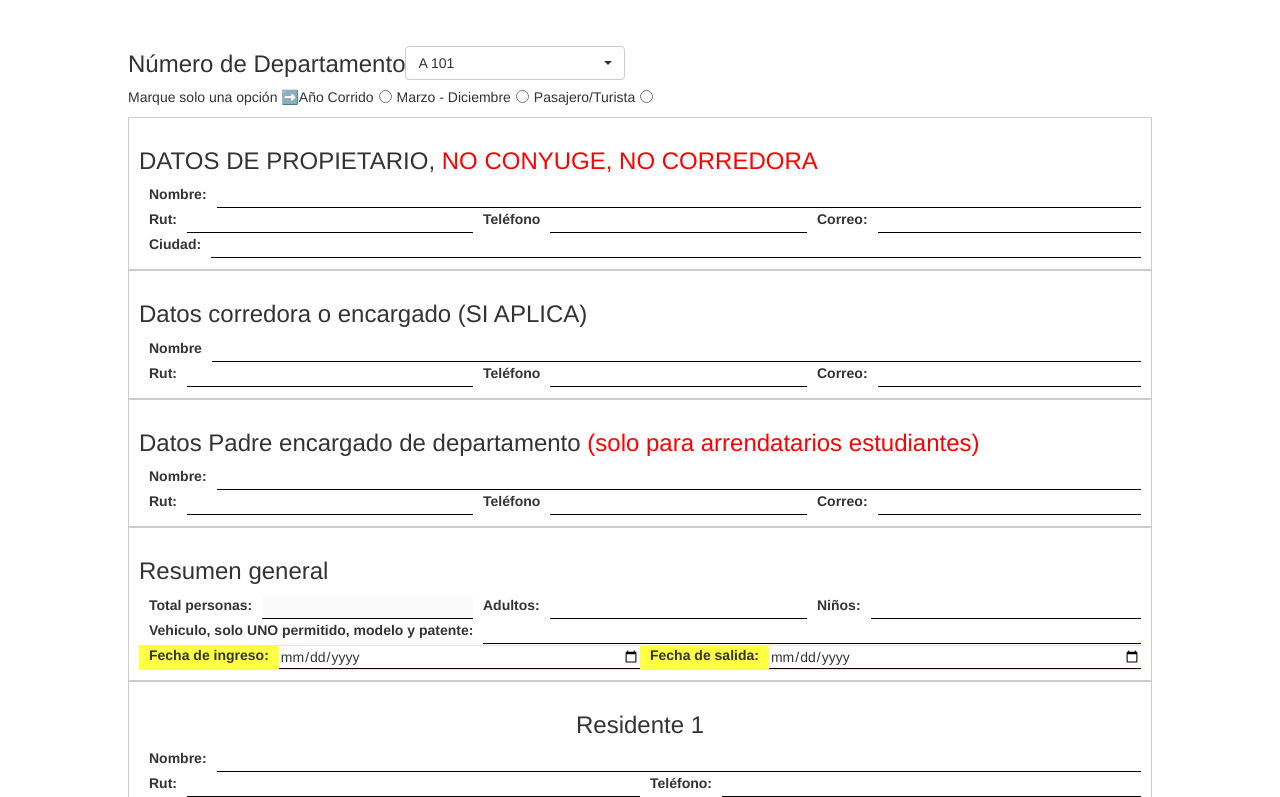
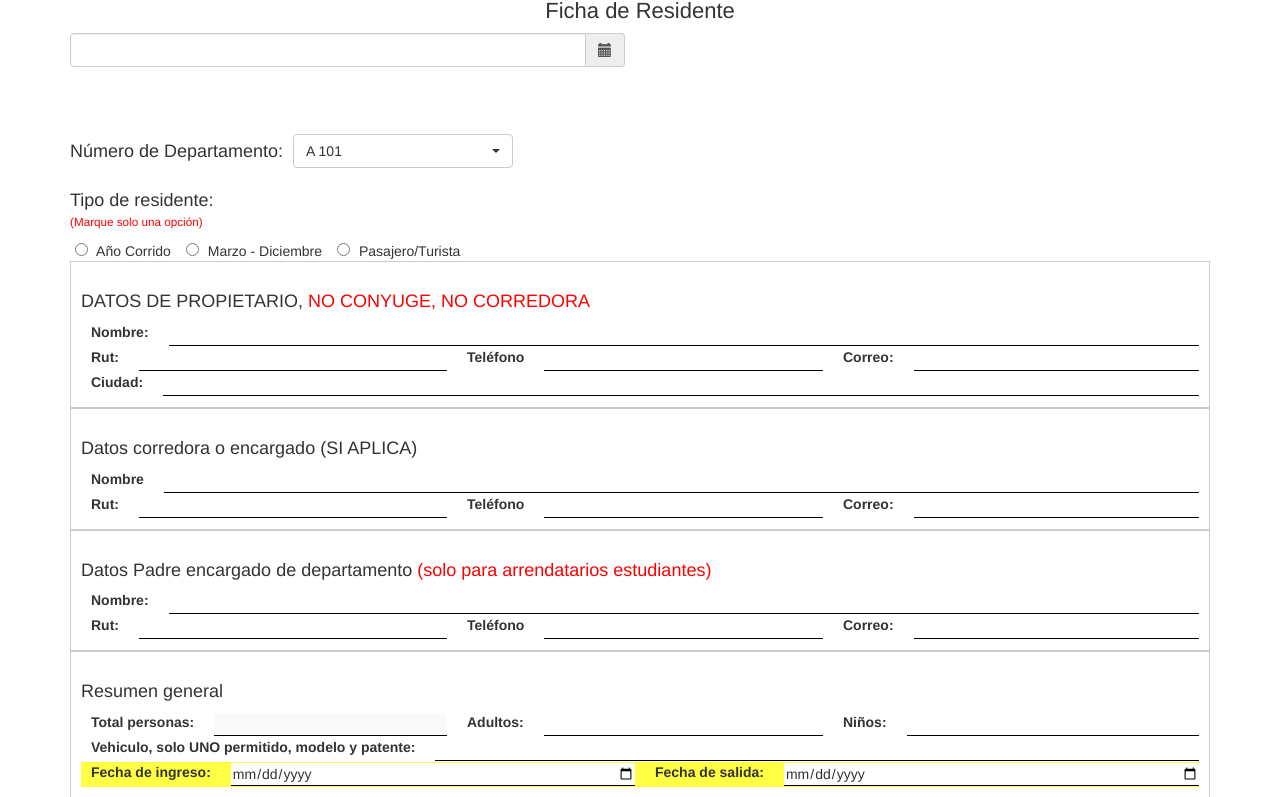
Before and after one commit to EniDev911/fichas-residentes, a plain HTML site: page index.html in a window 1280 px wide. Shown: the part 69-866 px from the top of the page. Drawn offline with nearby package versions, Linux system fonts and the light colour scheme.

Commit message:
demo picker

```diff
--- a/index.html
+++ b/index.html
@@ -2,89 +2,68 @@
 <html lang="en">
 <head>
 	<meta charset="UTF-8">
-	<meta name="viewport" content="width=device-width, initial-scale=1.0">
 	<title>Fichas residentes</title>
-
+	<meta name="viewport" content="width=device-width, initial-scale=1">
     <link rel='stylesheet prefetch' href='https://maxcdn.bootstrapcdn.com/bootstrap/3.3.7/css/bootstrap.min.css'>
     <link rel='stylesheet prefetch' href='https://cdnjs.cloudflare.com/ajax/libs/bootstrap-select/1.11.2/css/bootstrap-select.min.css'>
 
     <script src="https://ajax.googleapis.com/ajax/libs/jquery/1.11.2/jquery.min.js"></script>
     <script src="https://maxcdn.bootstrapcdn.com/bootstrap/3.3.2/js/bootstrap.min.js"></script>
     <script src="//cdnjs.cloudflare.com/ajax/libs/bootstrap-select/1.6.3/js/bootstrap-select.min.js"></script>
+    <link href="bootstrap-datetimepicker.min.css" type="text/css" media="all" rel="stylesheet" />
+    <script type="text/javascript" src="//cdnjs.cloudflare.com/ajax/libs/moment.js/2.9.0/moment-with-locales.min.js"></script>
+    <script src="libs/bootstrap-datetimepicker.min.js"></script>
 
-    	<style>
-
-		.flex {
-			display: flex;
-			width: 100%;
-			flex-wrap: nowrap;
-			justify-content: flex-start;
-			flex-direction: column;
-		}
-		fieldset {
-			padding: 10px;
-			overflow: hidden;
-			border: 1px solid #ccc;
-		}
-		.input {
-			flex-basis: fill;
-			width: 100%;
-			border: 0;
-			border-bottom: 1px solid #000;
-		}
-		form {
-			width: 96%;
-			margin: 40px auto;
-		}
-		label {
-			white-space: nowrap;
-			width: fit-content;
-			padding: 0 10px;
-		}
-		h1 {
-			margin: 20px 0;
-		}
-		select {
-			vertical-align: middle;
-			align-self: flex-start;
-			margin: 0 6px;
-		}
-		input[type="radio"] {
-			margin: 0 5px;
-		}
-		button {
-			padding: 10px;
-			margin: 8px 0;
-		}
-
-		@media (min-width: 720px) {
-			.flex {
-				flex-direction: row;
-				align-items: center;
-			}
-			form {
-				width: 80%;
-			}
-		}
-	</style>
+    <link rel="stylesheet" href="partial.css">
+    <link rel="stylesheet" href="media.css">
 </head>
 <body>
 <h1 align="center">Condominio Espacio Uno III</h1>
-<form action="">
+<h2 align="center">Ficha de Residente</h2>
+<div class="container">
+   <div class="row">
+      <div class='col-sm-6'>
+         <div class="form-group">
+            <div class='input-group date' id='datetimepicker1'>
+               <input type='text' class="form-control" />
+               <span class="input-group-addon">
+               <span class="glyphicon glyphicon-calendar"></span>
+               </span>
+            </div>
+         </div>
+      </div>
+      <script type="text/javascript">
+         $(function () {
+             $('#datetimepicker1').datetimepicker({
+            "allowInputToggle": true,
+            "showClose": true,
+            "showClear": true,
+            "showTodayButton": true,
+            "format": "MM/DD/YYYY",
+             });
+         });
+      </script>
+   </div>
+</div>
+<form action="" class="container">
 	<div class="flex">
-		<h3 class=".h3">Número de Departamento</h3>
-		<!-- <select name="dpto" id="depto"> -->
-		<select class="selectpicker" data-show-subtext="true" data-live-search="true" id="depto">
-
-			<option value="A 101">A 101</option>
-		</select>
+				<h3>Número de Departamento:</h3>
+				<select class="selectpicker" data-show-subtext="true" data-live-search="true" id="depto">
+				<option value="A 101">A 101</option>
+				</select>
 	</div>
-	<div class="flex" style="margin-bottom: 10px">
-		<span>Marque solo una opción ➡️</span>
-		Año Corrido <input type="radio" name="tipo_residente">
-		Marzo - Diciembre <input type="radio" name="tipo_residente">
-		Pasajero/Turista <input type="radio" name="tipo_residente">
-	</div>
+		<h3>Tipo de residente: <br><small style="color: red">(Marque solo una opción)</small></h3>
+		<div class="flex">
+		<div>
+			<input type="radio" name="tipo_residente"> Año Corrido
+		</div>
+		<div>
+			<input type="radio" name="tipo_residente"> Marzo - Diciembre
+		</div>
+		<div>
+			<input type="radio" name="tipo_residente"> Pasajero/Turista
+		</div>
+		</div>
 	<fieldset>
 		<h3>DATOS DE PROPIETARIO, <span style="color: red;">NO CONYUGE, NO CORREDORA</span></h3>
 		<div class="flex">
--- /dev/null
+++ b/media.css
@@ -0,0 +1,12 @@
+@media (min-width: 720px) {
+	h3 {
+		font-size: 1.8rem;
+	}
+	.flex {
+		flex-direction: row;
+		align-items: center;
+	}
+	form {
+		width: 80%;
+	}
+}
--- /dev/null
+++ b/partial.css
@@ -0,0 +1,55 @@
+/*HEADINGS*/
+h1 {
+	font-size: 2.5rem;
+}
+h2 {
+	font-size: 2.2rem;
+}
+.selectpicker {
+	margin: 0;
+}
+
+input[type="radio"] {
+	margin: 0 5px;
+}
+.flex {
+	display: flex;
+	width: 100%;
+	flex-wrap: nowrap;
+	flex-direction: column;
+	justify-content: flex-center;
+	gap: 10px;
+}
+fieldset {
+	padding: 10px;
+	overflow: hidden;
+	border: 1px solid #ccc;
+}
+.input {
+	flex-basis: fill;
+	width: 100%;
+	border: 0;
+	border-bottom: 1px solid #000;
+}
+form {
+	width: 96%;
+	margin: 40px auto;
+}
+label {
+	white-space: nowrap;
+	width: fit-content;
+	padding: 0 10px;
+}
+h1 {
+	margin: 20px 0;
+}
+select {
+	vertical-align: middle;
+	align-self: flex-start;
+	margin: 0 6px;
+}
+
+button {
+	padding: 10px;
+	margin: 8px 0;
+}
```
Also changed, not shown: bootstrap-datetimepicker.min.css (added), libs/bootstrap-datetimepicker.min.js (added).
